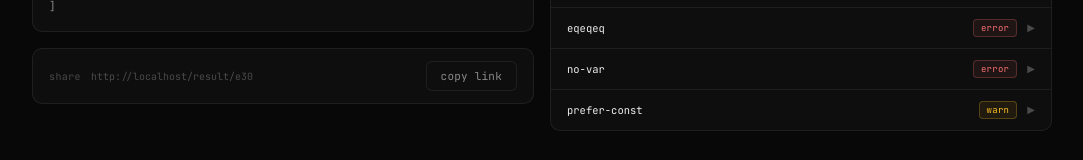
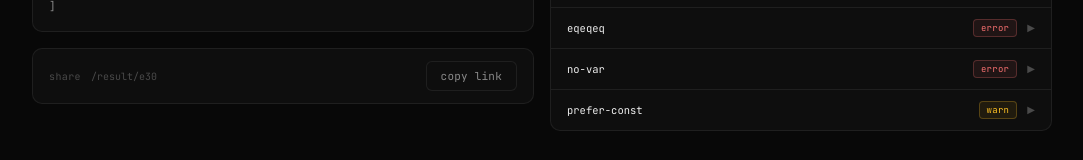
Before and after one commit to Vikasg7/eslint-generator, a Next.js app: page /result/1 in a window 1280 px wide. Shown: the part 438-598 px from the top of the page, without its empty margins (98-1181 px from the left). Built offline with nearby package versions, Linux system fonts and the light colour scheme.

Commit message:
fix: hydration issue in the ShareButton.tsx

```diff
--- a/src/components/ShareButton.tsx
+++ b/src/components/ShareButton.tsx
@@ -9,10 +9,10 @@ interface Props {
 
 export function ShareButton({ answers }: Props) {
   const [copied, setCopied] = useState(false)
-  const url = buildShareUrl(answers)
+  const sharePath = buildShareUrl(answers, "")
 
   async function handleCopy(): Promise<void> {
-    await navigator.clipboard.writeText(url)
+    await navigator.clipboard.writeText(buildShareUrl(answers, window.location.origin))
     setCopied(true)
     setTimeout(() => setCopied(false), 2000)
   }
@@ -20,8 +20,8 @@ export function ShareButton({ answers }: Props) {
   return (
     <div className="share-bar">
       <span className="share-label">share</span>
-      <span className="share-url" title={url}>{url}</span>
-      <button className="action-btn" onClick={handleCopy}>
+      <span className="share-url" title={sharePath}>{sharePath}</span>
+      <button type="button" className="action-btn" onClick={handleCopy}>
         {copied ? "copied!" : "copy link"}
       </button>
     </div>
```
